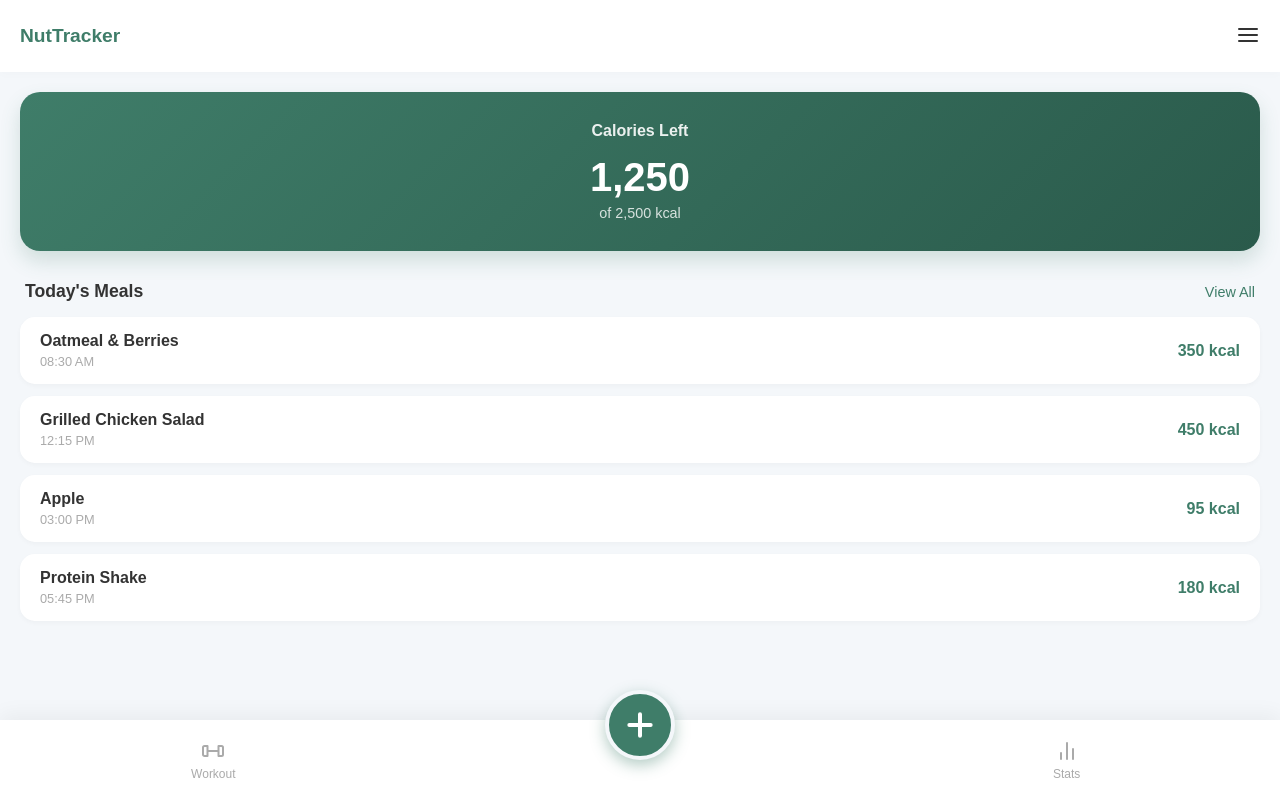
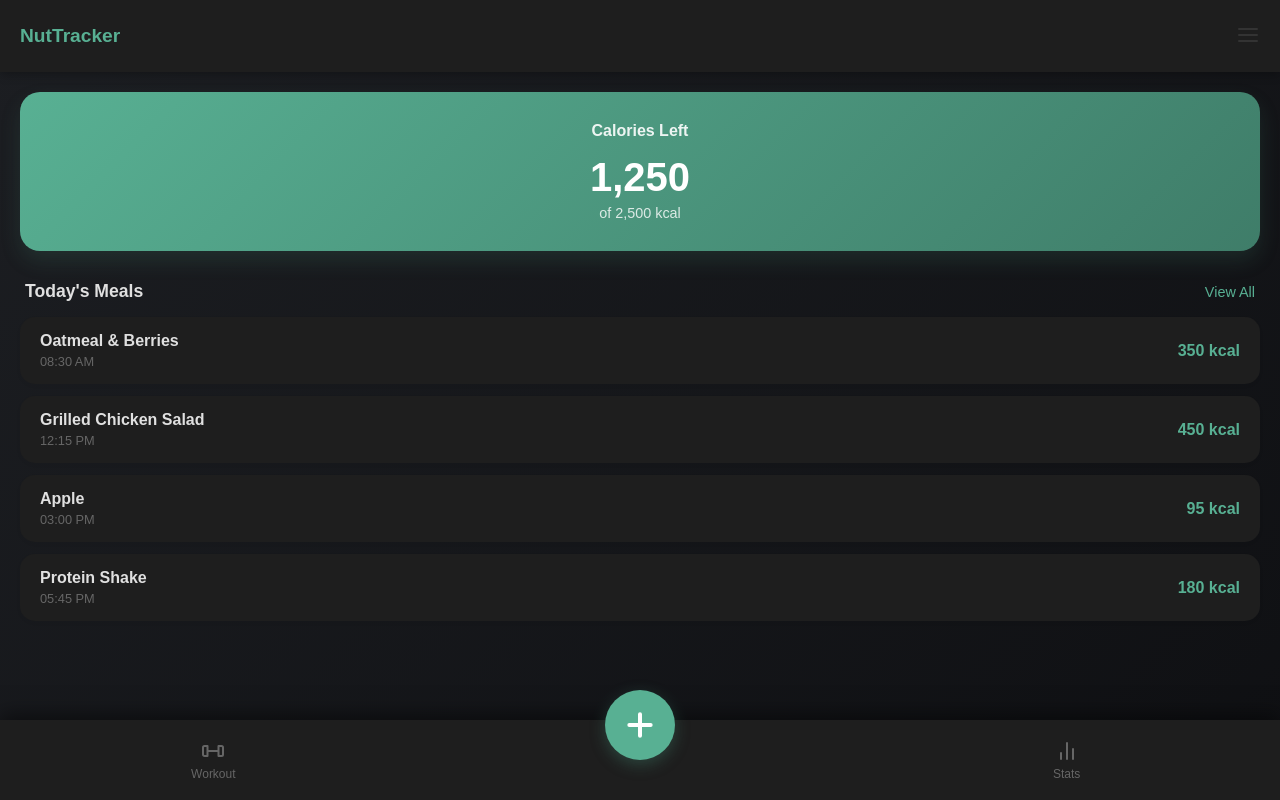
Before and after one commit to looser-xxx/nutTrack, a Flask app: page / in a window 1280 px wide. Run offline with Flask 3, Linux system fonts and the light colour scheme.

Commit message:
feat: implement dark mode with theme toggle and premium diagonal gradients

```diff
--- a/static/css/style.css
+++ b/static/css/style.css
@@ -1,3 +1,73 @@
+:root {
+    --bg-body: #cfd9df;
+    --bg-gradient: linear-gradient(135deg, #cfd9df 0%, #e2ebf0 100%);
+    --bg-card: #ffffff;
+    --bg-secondary: #f8f9fa;
+    --bg-highlight: #e8f5e9;
+    --bg-highlight-2: #f0f7f4;
+    --bg-input: #f9f9f9;
+    --bg-hover: #f0f0f0;
+
+    --text-primary: #333333;
+    --text-secondary: #888888;
+    --text-muted: #aaaaaa;
+    --text-inverse: #ffffff;
+
+    --primary-color: #3f7d69;
+    --primary-dark: #2a5a4b;
+
+    --border-color: #eeeeee;
+    --border-highlight: #c8e6c9;
+
+    --shadow-color: rgba(0,0,0,0.05);
+    --shadow-card: rgba(0,0,0,0.02);
+    --shadow-strong: rgba(0,0,0,0.2);
+
+    --accent-yellow-bg: #fffdf0;
+    --accent-yellow-border: #f1c40f;
+    --accent-yellow-text: #856404;
+
+    --overlay-bg: rgba(0, 0, 0, 0.5);
+
+    --chart-cal: #3f7d69;
+    --chart-pro: #3498db;
+    --chart-carb: #f39c12;
+    --chart-fat: #e74c3c;
+    --chart-fiber: #27ae60;
+}
+
+[data-theme="dark"] {
+    --bg-body: #1c1e22;
+    --bg-gradient: linear-gradient(135deg, #1c1e22 0%, #0f1013 100%);
+    --bg-card: #1e1e1e;
+    --bg-secondary: #2c2c2c;
+    --bg-highlight: #2a3b35;
+    --bg-highlight-2: #25332e;
+    --bg-input: #2c2c2c;
+    --bg-hover: #333333;
+
+    --text-primary: #e0e0e0;
+    --text-secondary: #a0a0a0;
+    --text-muted: #666666;
+    --text-inverse: #ffffff; /* Still white on buttons usually */
+
+    --primary-color: #58b093;
+    --primary-dark: #3f7d69;
+
+    --border-color: #333333;
+    --border-highlight: #3a5045;
+
+    --shadow-color: rgba(0,0,0,0.5);
+    --shadow-card: rgba(0,0,0,0.3);
+    --shadow-strong: rgba(0,0,0,0.5);
+
+    --accent-yellow-bg: #2c2a1e;
+    --accent-yellow-border: #d4ac0d;
+    --accent-yellow-text: #f1c40f;
+
+    --overlay-bg: rgba(0, 0, 0, 0.8);
+}
+
 * {
     font-family: "JetBrains Mono Medium", sans-serif;
     box-sizing: border-box;
@@ -6,10 +76,12 @@
 }
 
 body {
-    background-color: #f4f7fa;
-    color: #333;
+    background: var(--bg-gradient);
+    background-attachment: fixed;
+    color: var(--text-primary);
     height: 100vh;
     overflow: hidden; /* Prevent body scroll, use container */
+    transition: background 0.3s ease, color 0.3s ease;
 }
 
 .appContainer {
@@ -20,22 +92,23 @@ body {
 
 /* Header */
 .appHeader {
-    background-color: #ffffff;
+    background-color: var(--bg-card);
     padding: 20px;
     display: flex;
     justify-content: space-between;
     align-items: center;
-    box-shadow: 0 2px 10px rgba(0,0,0,0.02);
+    box-shadow: 0 2px 10px var(--shadow-card);
     z-index: 10;
+    transition: background-color 0.3s ease;
 }
 
 .appHeader h2 {
     font-size: 1.2rem;
-    color: #3f7d69;
+    color: var(--primary-color);
 }
 
 .dateDisplay {
-    color: #888;
+    color: var(--text-secondary);
     font-size: 0.9rem;
 }
 
@@ -49,8 +122,8 @@ body {
 
 /* Summary Card */
 .summaryCard {
-    background: linear-gradient(135deg, #3f7d69 0%, #2a5a4b 100%);
-    color: white;
+    background: linear-gradient(135deg, var(--primary-color) 0%, var(--primary-dark) 100%);
+    color: var(--text-inverse);
     border-radius: 20px;
     padding: 30px;
     text-align: center;
@@ -92,10 +165,11 @@ body {
 
 .sectionHeader h3 {
     font-size: 1.1rem;
+    color: var(--text-primary);
 }
 
 .viewAll {
-    color: #3f7d69;
+    color: var(--primary-color);
     text-decoration: none;
     font-size: 0.9rem;
 }
@@ -105,7 +179,7 @@ body {
 }
 
 .mealItem {
-    background-color: white;
+    background-color: var(--bg-card);
     padding: 15px 20px;
     border-radius: 15px;
     margin-bottom: 12px;
@@ -194,29 +268,31 @@ body {
 .mealName {
     font-weight: bold;
     font-size: 1rem;
+    color: var(--text-primary);
 }
 
 .mealTime {
-    color: #aaa;
+    color: var(--text-muted);
     font-size: 0.8rem;
     margin-top: 4px;
 }
 
 .mealCals {
     font-weight: bold;
-    color: #3f7d69;
+    color: var(--primary-color);
 }
 
 /* Bottom Navigation */
 #bottomNav {
-    background-color: white;
+    background-color: var(--bg-card);
     height: 80px;
     display: flex;
     justify-content: space-around;
     align-items: center;
-    box-shadow: 0 -5px 20px rgba(0,0,0,0.05);
+    box-shadow: 0 -5px 20px var(--shadow-color);
     position: relative; /* Needed for absolute positioning of button if desired, but flex works too */
     z-index: 1000;
+    transition: background-color 0.3s ease;
 }
 
 .navItem {
@@ -226,7 +302,7 @@ body {
     flex-direction: column;
     align-items: center;
     justify-content: center;
-    color: #aaa;
+    color: var(--text-muted);
     cursor: pointer;
     width: 60px;
     transition: transform 0.1s ease, opacity 0.1s ease;
@@ -260,22 +336,22 @@ body {
 
     width: 70px;
     height: 70px;
-    background-color: #3f7d69;
+    background-color: var(--primary-color);
     border-radius: 50%;
-    color: white;
+    color: var(--text-inverse);
 
     display: flex;
     justify-content: center;
     align-items: center;
 
     box-shadow: 0 5px 15px rgba(63, 125, 105, 0.4);
-    border: 4px solid #f4f7fa; /* Match body bg to create "cutout" effect */
-    transition: transform 0.1s ease, background-color 0.1s ease;
+    border: none;
+    transition: transform 0.1s ease, background-color 0.1s ease, border-color 0.3s ease;
 }
 
 .addBtn:active {
     transform: translateX(-50%) scale(0.9);
-    background-color: #2a5a4b;
+    background-color: var(--primary-dark);
 }
 
 .addBtn .icon {
--- a/static/js/script.js
+++ b/static/js/script.js
@@ -378,4 +378,30 @@ document.addEventListener('DOMContentLoaded', () => {
             e.preventDefault();
         });
     }
+
+    // Theme Toggle
+    const themeSwitch = document.getElementById('themeSwitch');
+
+    // Check saved theme
+    const savedTheme = localStorage.getItem('theme');
+    if (savedTheme === 'light') {
+        document.documentElement.removeAttribute('data-theme');
+        if (themeSwitch) themeSwitch.checked = false;
+    } else {
+        // Default to dark or use saved dark
+        document.documentElement.setAttribute('data-theme', 'dark');
+        if (themeSwitch) themeSwitch.checked = true;
+    }
+
+    if (themeSwitch) {
+        themeSwitch.addEventListener('change', (e) => {
+            if (e.target.checked) {
+                document.documentElement.setAttribute('data-theme', 'dark');
+                localStorage.setItem('theme', 'dark');
+            } else {
+                document.documentElement.removeAttribute('data-theme');
+                localStorage.setItem('theme', 'light');
+            }
+        });
+    }
 });
--- a/templates/index.html
+++ b/templates/index.html
@@ -1,5 +1,5 @@
 <!DOCTYPE html>
-<html lang="en">
+<html lang="en" data-theme="dark">
 <head>
     <meta charset="UTF-8">
     <meta name="viewport" content="width=device-width, initial-scale=1.0, maximum-scale=1.0, user-scalable=no">
@@ -429,6 +429,18 @@
                 <span class="menuIcon">⚙️</span>
                 <span>Settings</span>
             </li>
+            <li class="menuItem" id="themeToggleItem">
+                <div style="display: flex; align-items: center; justify-content: space-between; width: 100%;">
+                    <div style="display: flex; align-items: center; gap: 15px;">
+                        <span class="menuIcon">🌓</span>
+                        <span>Dark Mode</span>
+                    </div>
+                    <label class="switch">
+                        <input type="checkbox" id="themeSwitch" checked>
+                        <span class="slider round"></span>
+                    </label>
+                </div>
+            </li>
         </ul>
     </div>
 </div>
```
Also changed, not shown: other parts of static/css/style.css (+148 -87 lines), GEMINI.md (+47 -35 lines).
